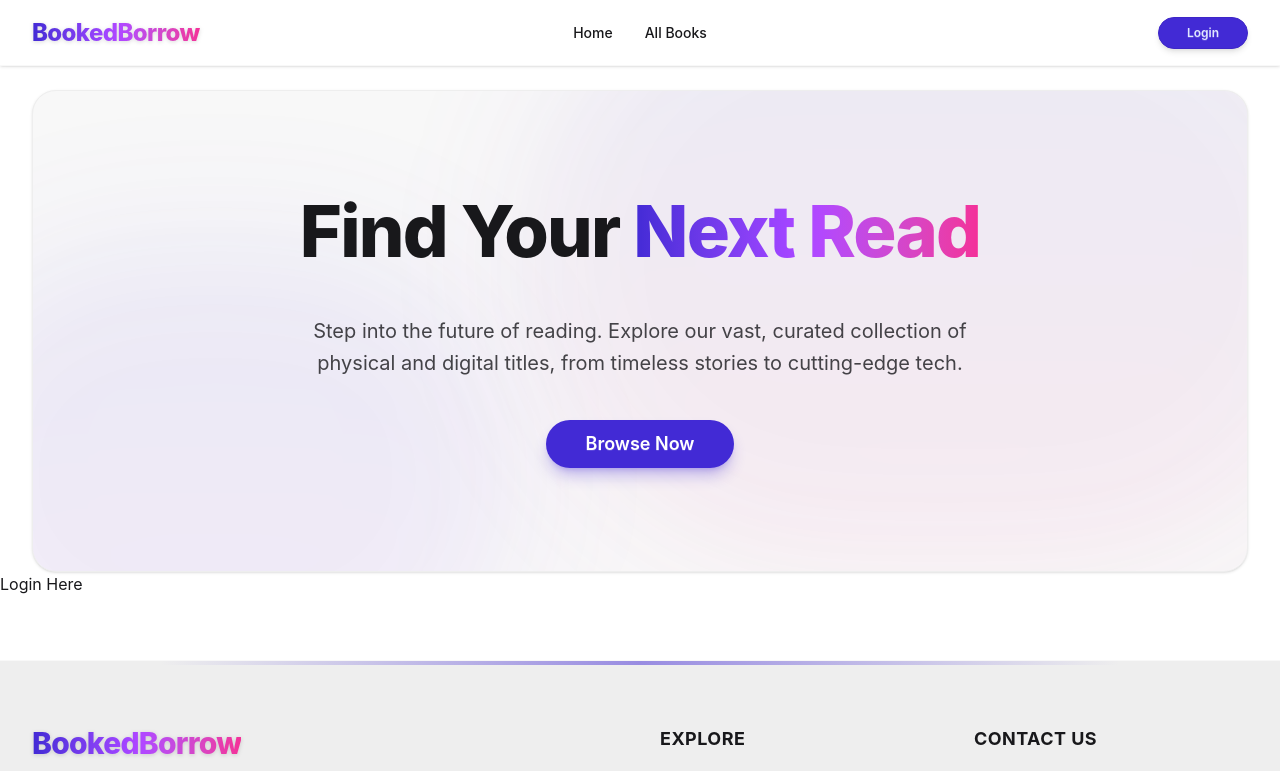
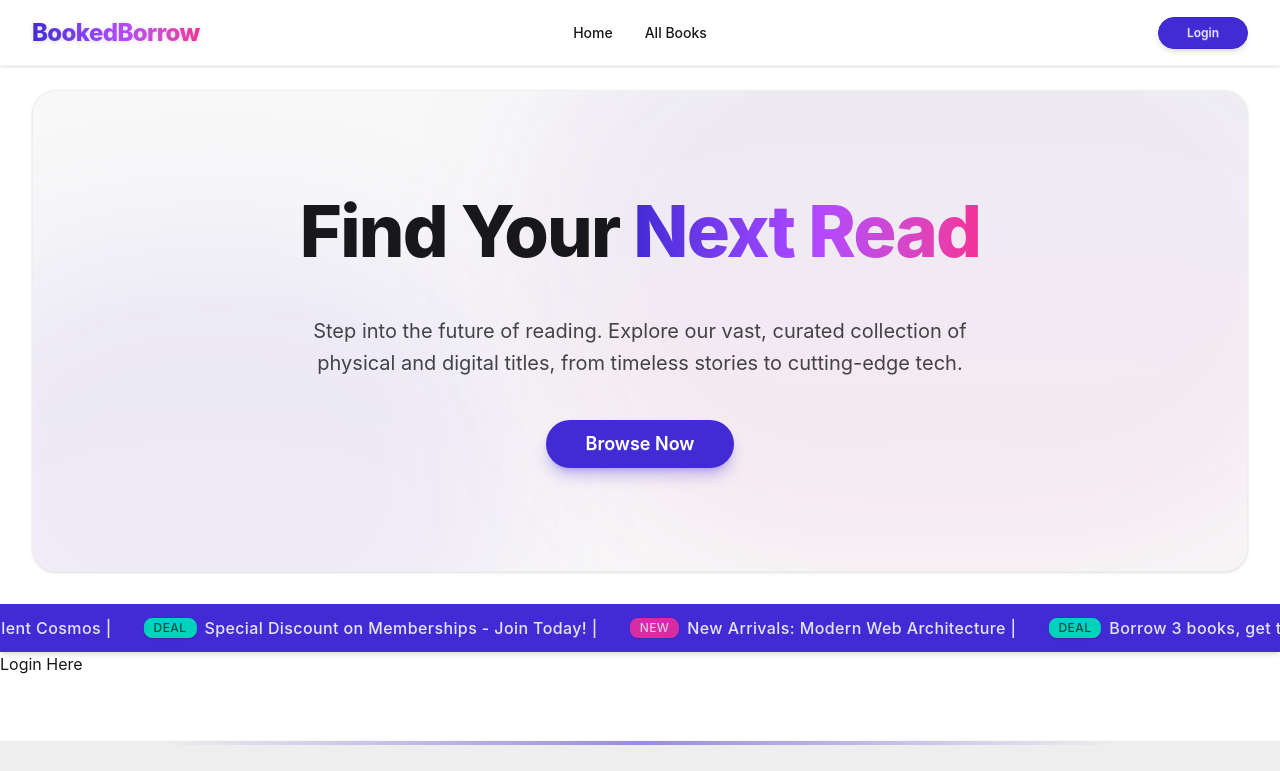
Before and after one commit to MdRoyet/online-book-borrowing-platform-with-nextjs-mongodb-betterauth, a Next.js app: page /login in a window 1280 px wide. Shown: the top 771 px of the page. Built offline with nearby package versions, Linux system fonts and the light colour scheme.

Commit message:
marquee section completed

```diff
--- a/src/app/layout.js
+++ b/src/app/layout.js
@@ -4,6 +4,7 @@ import Navbar from "@/components/layout/Navbar";
 import Footer from "@/components/layout/Footer";
 import "./globals.css";
 import Banner from "@/components/banner/Banner";
+import Marquee from "@/components/banner/Marquee";
 
 // Initialize the fonts we discussed
 const inter = Inter({
@@ -34,7 +35,13 @@ export default function RootLayout({ children }) {
         {/* 1. Navbar goes at the very top */}
         <Navbar />
 
+        {/* Banner */}
+
         <Banner></Banner>
+
+        {/* Marquee */}
+
+        <Marquee></Marquee>
 
         {/* 2. Main content (children) takes up the remaining vertical space */}
         {/* 'flex-grow' ensures that even if a page has very little content, the footer is still pushed to the very bottom */}
--- a/src/components/banner/Marquee.jsx
+++ b/src/components/banner/Marquee.jsx
@@ -1,11 +1,77 @@
-import React from "react";
+// Importing the JSON data directly.
+// Adjust the relative path depending on where your data.json is located!
+import booksData from "../../../public/data.json";
 
-const Marquee = () => {
+export default function Marquee() {
+  // Fetching the first two books to feature in the marquee dynamically
+  const featuredBook1 = booksData[0]?.title || "The Silent Cosmos";
+  const featuredBook2 = booksData[1]?.title || "Modern Web Architecture";
+
   return (
-    <div>
-      <h2>Marquee</h2>
+    <div className="bg-primary text-primary-content py-3 mt-8 overflow-hidden relative shadow-md flex">
+      {/* Medium speed animation: 40s linear infinite.
+        We duplicate the content blocks to create a seamless infinite scroll effect.
+      */}
+      <div className="whitespace-nowrap flex items-center animate-[marquee_40s_linear_infinite]">
+        <style
+          dangerouslySetInnerHTML={{
+            __html: `
+          @keyframes marquee {
+            0% { transform: translateX(0%); }
+            100% { transform: translateX(-50%); }
+          }
+        `,
+          }}
+        />
+
+        {/* Block 1 */}
+        <div className="flex items-center gap-8 px-4">
+          <span className="font-medium text-sm md:text-base tracking-wide flex items-center gap-2">
+            <span className="badge badge-secondary badge-sm animate-pulse shadow-sm">
+              NEW
+            </span>
+            New Arrivals: {featuredBook1} |
+          </span>
+          <span className="font-medium text-sm md:text-base tracking-wide flex items-center gap-2">
+            <span className="badge badge-accent badge-sm shadow-sm">DEAL</span>
+            Special Discount on Memberships - Join Today! |
+          </span>
+          <span className="font-medium text-sm md:text-base tracking-wide flex items-center gap-2">
+            <span className="badge badge-secondary badge-sm animate-pulse shadow-sm">
+              NEW
+            </span>
+            New Arrivals: {featuredBook2} |
+          </span>
+          <span className="font-medium text-sm md:text-base tracking-wide flex items-center gap-2">
+            <span className="badge badge-accent badge-sm shadow-sm">DEAL</span>
+            Borrow 3 books, get the 4th extended! |
+          </span>
+        </div>
+
+        {/* Block 2 (Exact Duplicate of Block 1 for seamless looping) */}
+        <div className="flex items-center gap-8 px-4">
+          <span className="font-medium text-sm md:text-base tracking-wide flex items-center gap-2">
+            <span className="badge badge-secondary badge-sm animate-pulse shadow-sm">
+              NEW
+            </span>
+            New Arrivals: {featuredBook1} |
+          </span>
+          <span className="font-medium text-sm md:text-base tracking-wide flex items-center gap-2">
+            <span className="badge badge-accent badge-sm shadow-sm">DEAL</span>
+            Special Discount on Memberships - Join Today! |
+          </span>
+          <span className="font-medium text-sm md:text-base tracking-wide flex items-center gap-2">
+            <span className="badge badge-secondary badge-sm animate-pulse shadow-sm">
+              NEW
+            </span>
+            New Arrivals: {featuredBook2} |
+          </span>
+          <span className="font-medium text-sm md:text-base tracking-wide flex items-center gap-2">
+            <span className="badge badge-accent badge-sm shadow-sm">DEAL</span>
+            Borrow 3 books, get the 4th extended! |
+          </span>
+        </div>
+      </div>
     </div>
   );
-};
-
-export default Marquee;
+}
```
